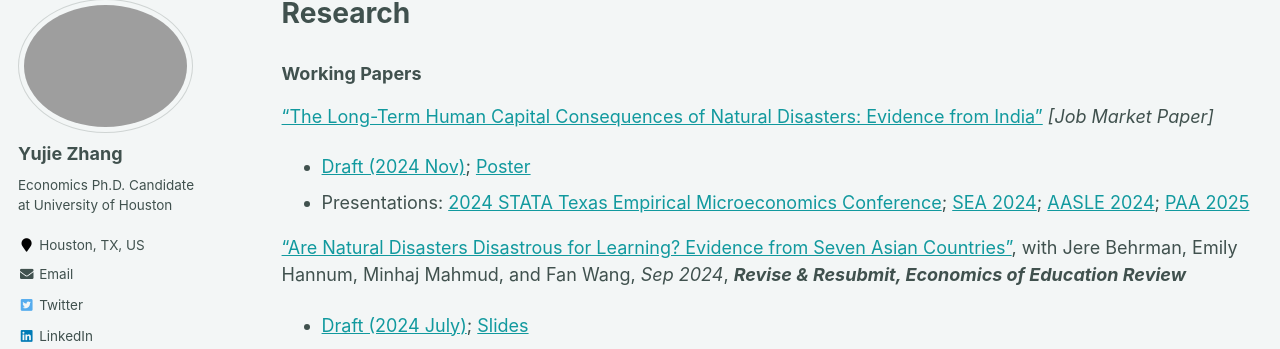
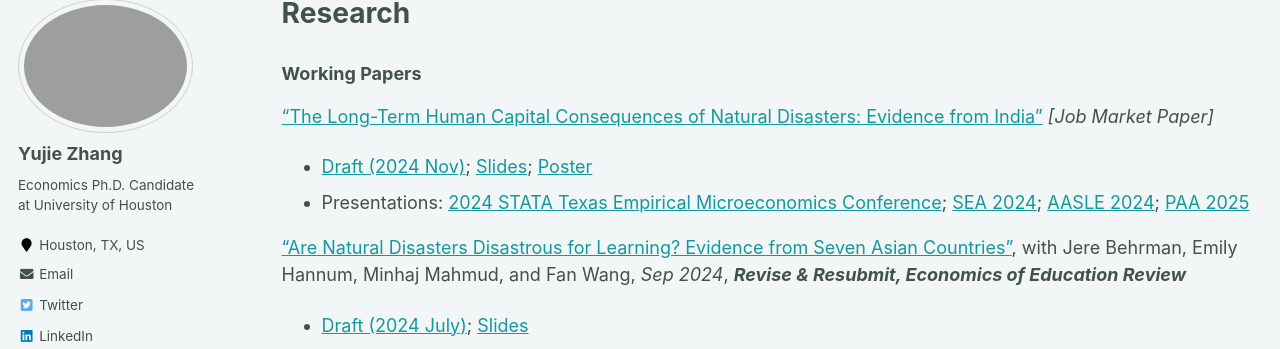
Before and after one commit to yujiezhangecon/yujiezhangecon.github.io, a Jekyll site: the page built from _pages/research.md, in a window 1280 px wide and 1237 px high. Shown: the part 119-468 px from the top of the window. Built offline with Jekyll 4.4.1, drawn with Linux system fonts in a browser that asks for light colours.

Commit message:
Update research.md

```diff
--- a/_pages/research.md
+++ b/_pages/research.md
@@ -15,7 +15,7 @@ author_profile: true
 ### Working Papers
 
 ["The Long-Term Human Capital Consequences of Natural Disasters: Evidence from India"](https://yujiezhangecon.github.io/files/DisasterIndiaHC_Zhang.pdf) _[Job Market Paper]_
-- [Draft (2024 Nov)](https://yujiezhangecon.github.io/files/DisasterIndiaHC_Zhang.pdf); [Poster](https://yujiezhangecon.github.io/files/prj_DIL/NoLogo_Yujie_Poster_STATA_2024.pdf)
+- [Draft (2024 Nov)](https://yujiezhangecon.github.io/files/DisasterIndiaHC_Zhang.pdf); [Slides](https://yujiezhangecon.github.io/files/prj_DIL/Slides_DIL_20250312.pdf); [Poster](https://yujiezhangecon.github.io/files/prj_DIL/NoLogo_Yujie_Poster_STATA_2024.pdf)
 - Presentations:
 [2024 STATA Texas Empirical Microeconomics Conference](https://www.dallasfed.org/research/events/2024/24stata);
 [SEA 2024](https://sea.mymeetingsavvy.net/program);
```
